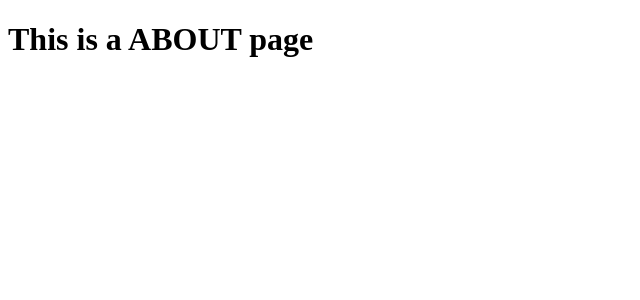
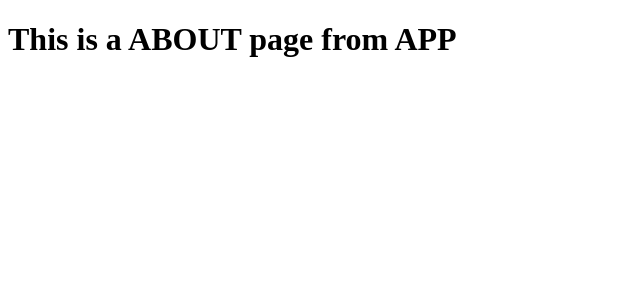
Before and after one commit to Juliandl88/random_quote_machine, a Next.js app in the folder crud-next-firebase/: page /about in a window 1280 px wide. Shown: the top 300 px of the page, without its empty margins (0-640 px from the left). Built offline with nearby package versions, Linux system fonts and the light colour scheme.

Commit message:
práctica

```diff
--- a/crud-next-firebase/pages/about.js
+++ b/crud-next-firebase/pages/about.js
@@ -2,7 +2,7 @@
 export default function about(){
     return(
         <div>
-            <h1>This is a ABOUT page</h1>
+            <h1>This is a ABOUT page from APP</h1>
         </div>
     )
 }
--- a/crud-next-firebase/pages/index.js
+++ b/crud-next-firebase/pages/index.js
@@ -28,7 +28,7 @@ export default function Home({ productos }) {
   return (
     <Layout>
       <Head>
-        <title>Crud Next + Firebase</title>
+        <title>Crud Next with Firebase</title>
         <meta name="description" content="Crud Next Firebase" />
         <link rel="icon" href="/favicon.ico" />
       </Head>
```
